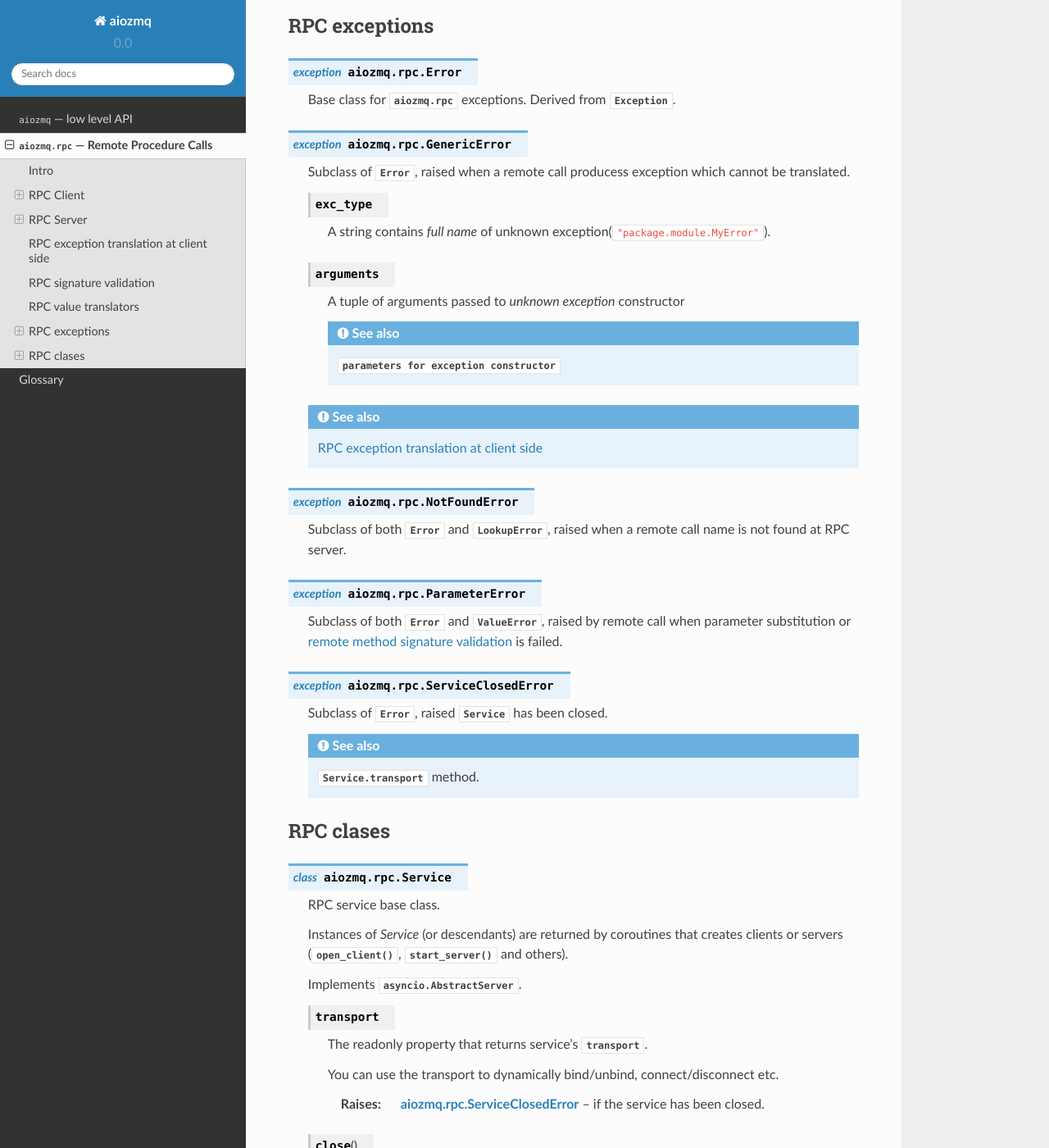
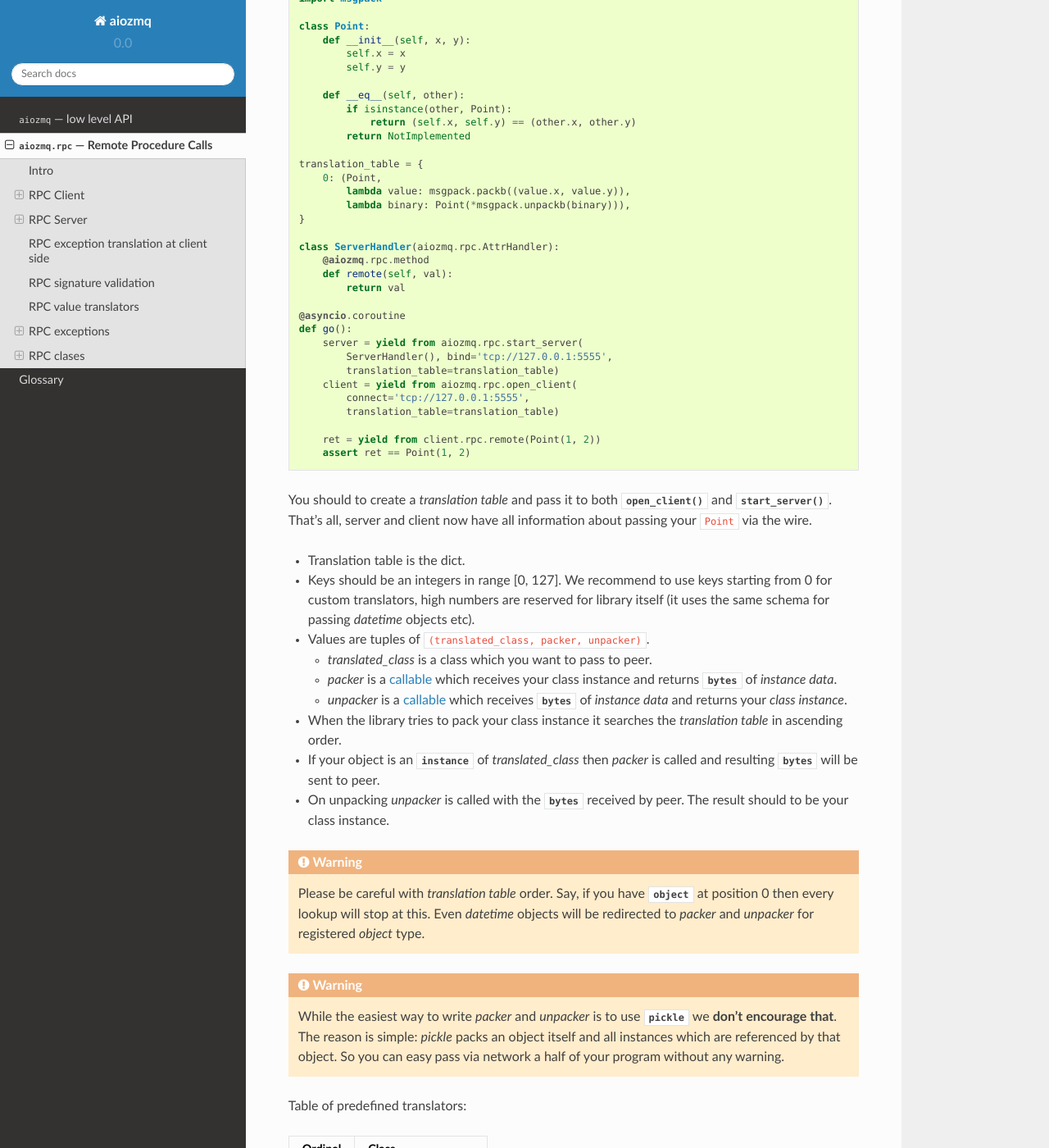
Before and after one commit to aio-libs/aiozmq, a Sphinx documentation site: the page built from docs/rpc.rst, in a window 1280 px wide and 1400 px high, scrolled down 6008 px. Shown: the whole window at 82% size. Built offline with Sphinx 7.4.7 and the Read the Docs theme 2.0.0, drawn with Linux system fonts in a browser that asks for light colours; pages that are not in the unit, such as notebooks, are missing from menus; some of the changed text lies outside the part shown.

Commit message:
Document rpc value translators

```diff
--- a/docs/rpc.rst
+++ b/docs/rpc.rst
@@ -229,11 +229,12 @@ Let's take a look on example of user-defined RPC handler::
 *Parameter* *arg1* and *return value* has :term:`annotaions <annotaion>`,
 *int* and *float* correspondingly.
 
-At call time if *parameter* has an *annotaion* then *actual value* passed to
-RPC method is calculated as ``actual_value = annotation(value)``. If
-there is no annotaion for parameter the value is passed as-is.
+At call time if *parameter* has an :term:`annotaion` then *actual
+value* passed to RPC method is calculated as ``actual_value =
+annotation(value)``. If there is no annotaion for parameter the value
+is passed as-is.
 
-Annotaion should be any *callable* that accepts a value as single argument
+Annotaion should be any :term:`callable` that accepts a value as single argument
 and returns *actual value*.
 
 If annotation call raises exception that exception throws to client
@@ -292,9 +293,7 @@ Every object that can be passed to :func:`json.dump` can be passed to
 :func:`msgpack.dump` also. The same for unpacking.
 
 The only difference is: *aiozmq.rpc* converts all :class:`lists
-<list>` to :class:`tuples <tuple>`.
-
-The reasons is are:
+<list>` to :class:`tuples <tuple>`.  The reasons is are:
 
   * you never need to modify given list as it is your *incoming*
     value.  If you still need to use :class:`list` data type you can
@@ -307,15 +306,117 @@ The reasons is are:
     This is the main reason for choosing tuples. Unfortunatelly
     msgpack gives no way to mix tuples and lists in the same pack.
 
-But sometimes you want to call remote side with *non-plain-json* arguments.
-
-:class:`datetime.datetime` is a good example.
-
+But sometimes you want to call remote side with *non-plain-json*
+arguments.  :class:`datetime.datetime` is a good example.
 :mod:`aiozmq.rpc` supports all family of dates, times and timezones
-from :mod:`datetime` *in-the-box*.
+from :mod:`datetime` *from-the-box*
+(:ref:`predefined translators <aiozmq-rpc-predifined-translators>`).
 
 If you need to transfer a custom object via RPC you should to register
-**translator** at both server and client side.
+**translator** at both server and client side.  Say, you need to pass
+instances of your custom class ``Point`` via RPC. There is an
+example::
+
+    import asyncio
+    import aiozmq, aiozmq.rpc
+    import msgpack
+
+    class Point:
+        def __init__(self, x, y):
+            self.x = x
+            self.y = y
+
+        def __eq__(self, other):
+            if isinstance(other, Point):
+                return (self.x, self.y) == (other.x, other.y)
+            return NotImplemented
+
+    translation_table = {
+        0: (Point,
+            lambda value: msgpack.packb((value.x, value.y)),
+            lambda binary: Point(*msgpack.unpackb(binary))),
+    }
+
+    class ServerHandler(aiozmq.rpc.AttrHandler):
+        @aiozmq.rpc.method
+        def remote(self, val):
+            return val
+
+    @asyncio.coroutine
+    def go():
+        server = yield from aiozmq.rpc.start_server(
+            ServerHandler(), bind='tcp://127.0.0.1:5555',
+            translation_table=translation_table)
+        client = yield from aiozmq.rpc.open_client(
+            connect='tcp://127.0.0.1:5555',
+            translation_table=translation_table)
+
+        ret = yield from client.rpc.remote(Point(1, 2))
+        assert ret == Point(1, 2)
+
+You should to create a *translation table* and pass it to both
+:func:`open_client` and :func:`start_server`. That's all, server and
+client now have all information about passing your ``Point`` via the
+wire.
+
+* Translation table is the dict.
+
+* Keys should be an integers in range [0, 127]. We recommend to use
+  keys starting from 0 for custom translators, high numbers are
+  reserved for library itself (it uses the same schema for passing
+  *datetime* objects etc).
+
+* Values are tuples of ``(translated_class, packer, unpacker)``.
+
+  * *translated_class* is a class which you want to pass to peer.
+  * *packer* is a :term:`callable` which receives your class instance
+    and returns :class:`bytes` of *instance data*.
+  * *unpacker* is a :term:`callable` which receives :class:`bytes` of
+    *instance data* and returns your *class instance*.
+
+* When the library tries to pack your class instance it searches the
+  *translation table* in ascending order.
+
+* If your object is an :func:`instance <isinstance>` of
+  *translated_class* then *packer* is called and resulting
+  :class:`bytes` will be sent to peer.
+
+* On unpacking *unpacker* is called with the :class:`bytes` received by peer.
+  The result should to be your class instance.
+
+.. warning::
+
+   Please be careful with *translation table* order. Say, if you have
+   :class:`object` at position 0 then every lookup will stop at
+   this. Even *datetime* objects will be redirected to *packer* and
+   *unpacker* for registered *object* type.
+
+.. warning::
+
+   While the easiest way to write *packer* and *unpacker* is to use
+   :mod:`pickle` we **don't encourage that**. The reason is simple:
+   *pickle* packs an object itself and all instances which are
+   referenced by that object. So you can easy pass via network a half
+   of your program without any warning.
+
+.. _aiozmq-rpc-predifined-translators:
+
+Table of predefined translators:
+
++---------+-------------------------------+
+| Ordinal | Class                         |
++=========+===============================+
++ 123     | :class:`datetime.tzinfo`      |
++---------+-------------------------------+
++ 124     | :class:`datetime.timedelta`   |
++---------+-------------------------------+
++ 125     | :class:`datetime.time`        |
++---------+-------------------------------+
++ 126     | :class:`datetime.date`        |
++---------+-------------------------------+
+| 127     | :class:`datetime.datetime`    |
++---------+-------------------------------+
+
 
 RPC exceptions
 --------------
```
Also changed, not shown: docs/glossary.rst (+12 -0 lines), 1 other file.
